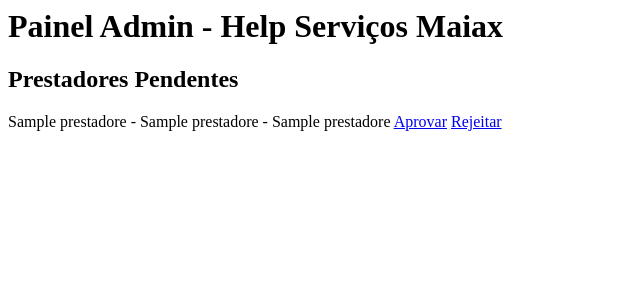
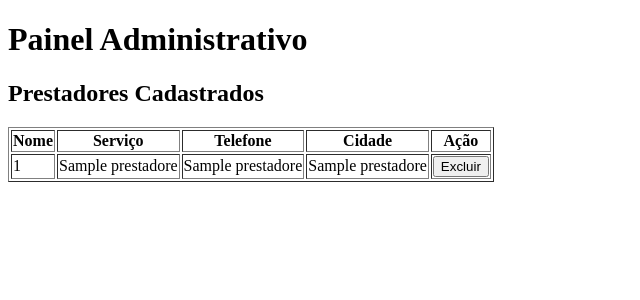
Before and after one commit to Maiax45/help-servicos-bot, a Flask app: template templates/admin.html in a window 1280 px wide. Shown: the top 300 px of the page, without its empty margins (0-640 px from the left). Run offline with Flask 3, Linux system fonts and the light colour scheme; the template is opened without the code that fills it: most values are stand-ins (such as "Sample title", 1, 10 or a date in 2020).

Commit message:
Update admin.html

```diff
--- a/templates/admin.html
+++ b/templates/admin.html
@@ -1,11 +1,35 @@
-<h1>Painel Admin - Help Serviços Maiax</h1>
+<!DOCTYPE html>
+<html>
+<head>
+    <title>Painel Admin - Help Serviços Maiax</title>
+</head>
+<body>
+    <h1>Painel Administrativo</h1>
+    <h2>Prestadores Cadastrados</h2>
 
-<h2>Prestadores Pendentes</h2>
+    <table border="1">
+        <tr>
+            <th>Nome</th>
+            <th>Serviço</th>
+            <th>Telefone</th>
+            <th>Cidade</th>
+            <th>Ação</th>
+        </tr>
 
-{% for p in prestadores %}
-<p>
-{{p[1]}} - {{p[2]}} - {{p[3]}}
-<a href="/aprovar/{{p[0]}}">Aprovar</a>
-<a href="/rejeitar/{{p[0]}}">Rejeitar</a>
-</p>
-{% endfor %}
+        {% for p in prestadores %}
+        <tr>
+            <td>{{ p[0] }}</td>
+            <td>{{ p[1] }}</td>
+            <td>{{ p[2] }}</td>
+            <td>{{ p[3] }}</td>
+            <td>
+                <form action="/excluir" method="post">
+                    <input type="hidden" name="nome" value="{{ p[0] }}">
+                    <button type="submit">Excluir</button>
+                </form>
+            </td>
+        </tr>
+        {% endfor %}
+    </table>
+</body>
+</html>
```
